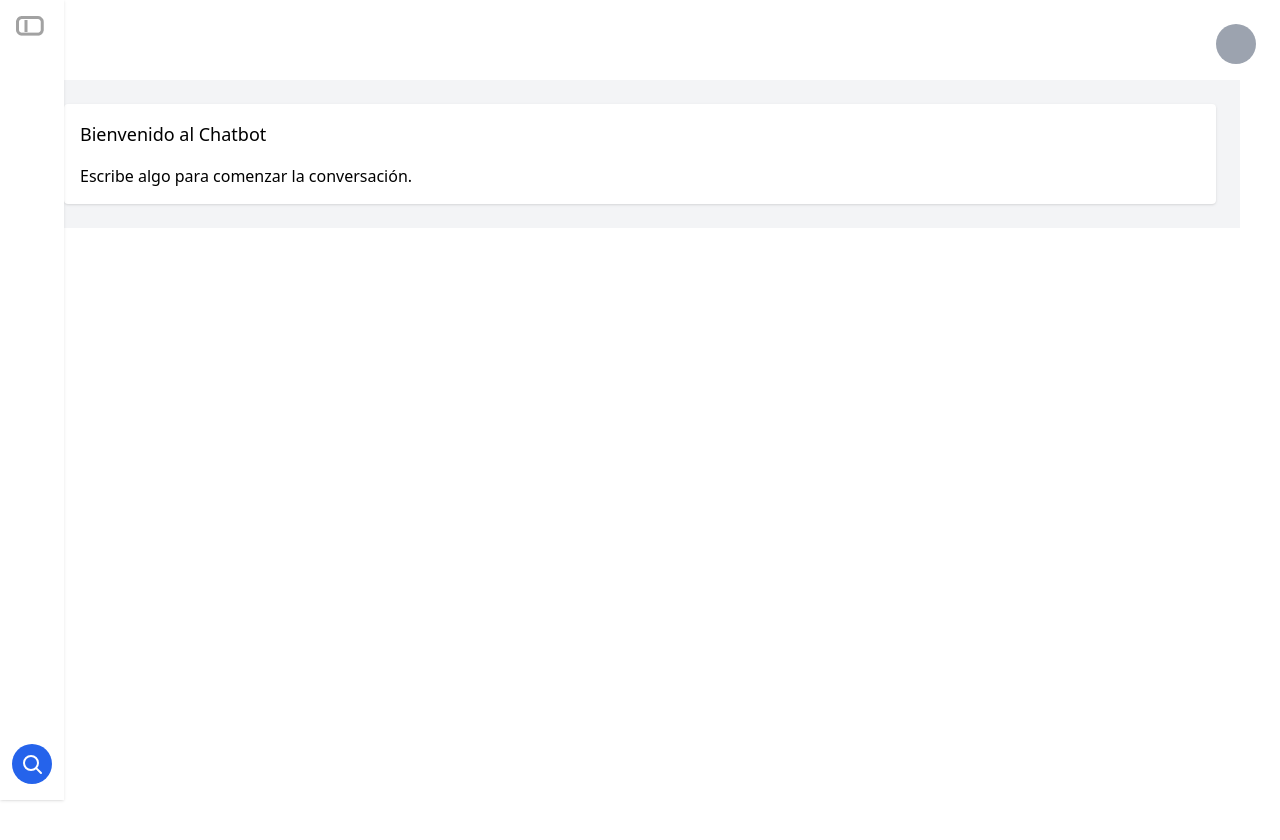
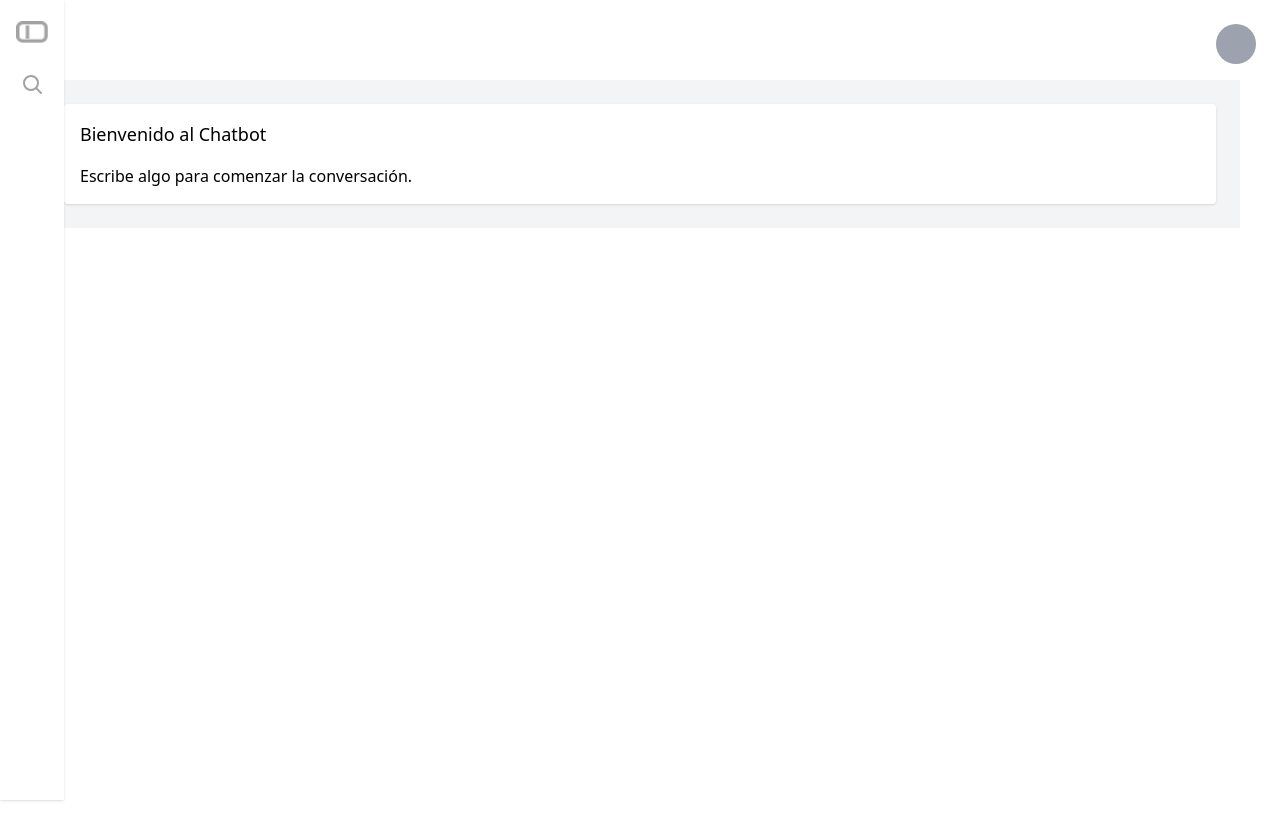
Before and after one commit to tobireboredo/AIA, a React (Create React App) app in the folder aiafront/: page /chatbot in a window 1280 px wide. Both pictures are taken after a click on the button "Expandir o contraer sidebar". Shown: the top 840 px of the page. Built offline with nearby package versions, Linux system fonts and the light colour scheme.

Commit message:
sidebar update

```diff
--- a/aiafront/src/components/SidebarChatbot.jsx
+++ b/aiafront/src/components/SidebarChatbot.jsx
@@ -6,75 +6,42 @@ import imgdirectorio from '../png/imgdirectorio.png';
 
   return (
     <div
-      className={`fixed top-0 left-0 bg-white text-white flex flex-col justify-between
+      className={`fixed top-0 left-0 bg-white text-black flex flex-col justify-between
         transition-all duration-300 ease-in-out
         ${expanded ? "w-64" : "w-16"}
         min-h-screen
         shadow
       `}
     >
-      {/* Botón para expandir/contraer arriba */}
+      {/* Contenedor superior para botones */}
+      <div
+        className={`
+          flex
+          ${expanded ? 'justify-end pr-4' : 'flex-col items-center space-y-4'}
+          items-center
+          pt-4
+        `}
+        style={{ minHeight: '3rem' }}
+      >
+        {/* Toggle button siempre */}
         <button
           onClick={() => setExpanded(!expanded)}
-        className="m-4 focus:outline-none"
+          className="focus:outline-none"
           aria-label="Expandir o contraer sidebar"
         >
-        <img src={imgdirectorio} alt="Toggle Sidebar" className="" />
+          <img src={imgdirectorio} alt="Toggle Sidebar" className="w-8 h-8 object-contain" />
         </button>
 
-      {/* Espacio para contenido, puedes poner menú aquí */}
-      <nav className="flex-1 p-4">
-        {expanded ? (
-          <ul>
-            <li className="mb-4 cursor-pointer hover:bg-gray-700 p-2 rounded">Chat 1</li>
-            <li className="mb-4 cursor-pointer hover:bg-gray-700 p-2 rounded">Chat 2</li>
-            {/* Más items aquí */}
-          </ul>
-        ) : (
-          // Cuando está contraído, muestra solo iconos (ejemplo)
-          <ul className="flex flex-col items-center space-y-4 mt-10">
-            <li className="cursor-pointer hover:text-blue-400">
-              {/* Icono simple */}
+        {/* Lupa solo cuando está contraída */}
+        {!expanded && (
+          <button
+            className="p-2 rounded-full hover:bg-gray-200 focus:outline-none"
+            aria-label="Buscar"
+          >
             <svg
               className="w-6 h-6"
               fill="none"
-                stroke="currentColor"
-                strokeWidth={2}
-                strokeLinecap="round"
-                strokeLinejoin="round"
-                viewBox="0 0 24 24"
-              >
-                <circle cx="12" cy="12" r="10" />
-              </svg>
-            </li>
-            <li className="cursor-pointer hover:text-blue-400">
-              <svg
-                className="w-6 h-6"
-                fill="none"
-                stroke="currentColor"
-                strokeWidth={2}
-                strokeLinecap="round"
-                strokeLinejoin="round"
-                viewBox="0 0 24 24"
-              >
-                <path d="M3 12h18M3 6h18M3 18h18" />
-              </svg>
-            </li>
-          </ul>
-        )}
-      </nav>
-
-      {/* Botón con lupa abajo, visible solo cuando sidebar está contraído */}
-      {!expanded && (
-        <button
-          className="m-4 p-2 bg-blue-600 rounded-full hover:bg-blue-700 focus:outline-none self-center"
-          aria-label="Buscar"
-        >
-          {/* Icono lupa */}
-          <svg
-            className="w-6 h-6 text-white"
-            fill="none"
-            stroke="currentColor"
+              stroke="#A2A2A2"
               strokeWidth={2}
               strokeLinecap="round"
               strokeLinejoin="round"
@@ -86,6 +53,19 @@ import imgdirectorio from '../png/imgdirectorio.png';
           </button>
         )}
       </div>
+
+      {/* Contenido */}
+      <nav className="flex-1 p-4">
+        {expanded ? (
+          <ul>
+            <li className="mb-4 cursor-pointer hover:bg-gray-700 p-2 rounded text-black">Chat 1</li>
+            <li className="mb-4 cursor-pointer hover:bg-gray-700 p-2 rounded text-black">Chat 2</li>
+          </ul>
+        ) : (
+          <></>
+        )}
+      </nav>
+    </div>
   );
 };
 
```
Lines whose indentation alone changed are shown as unchanged.
